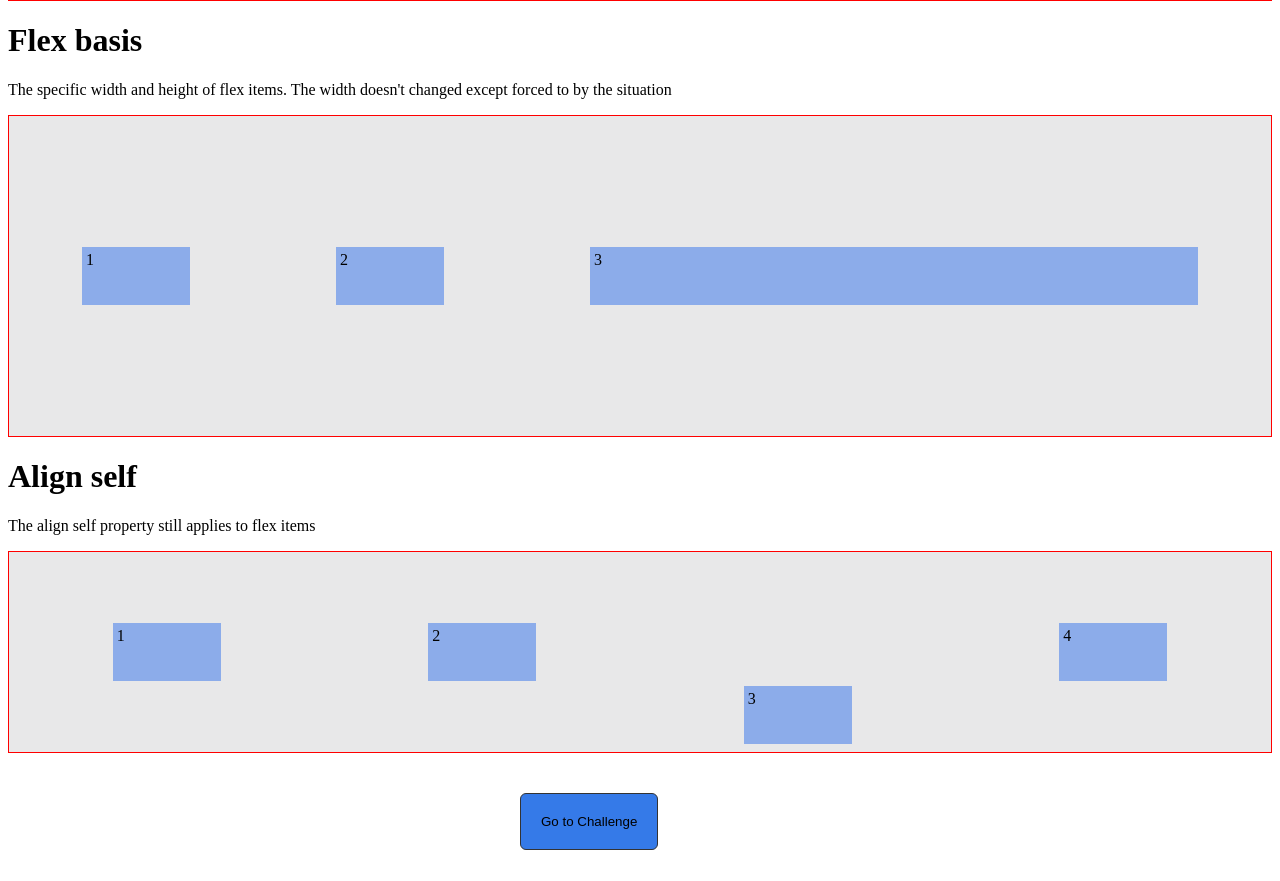
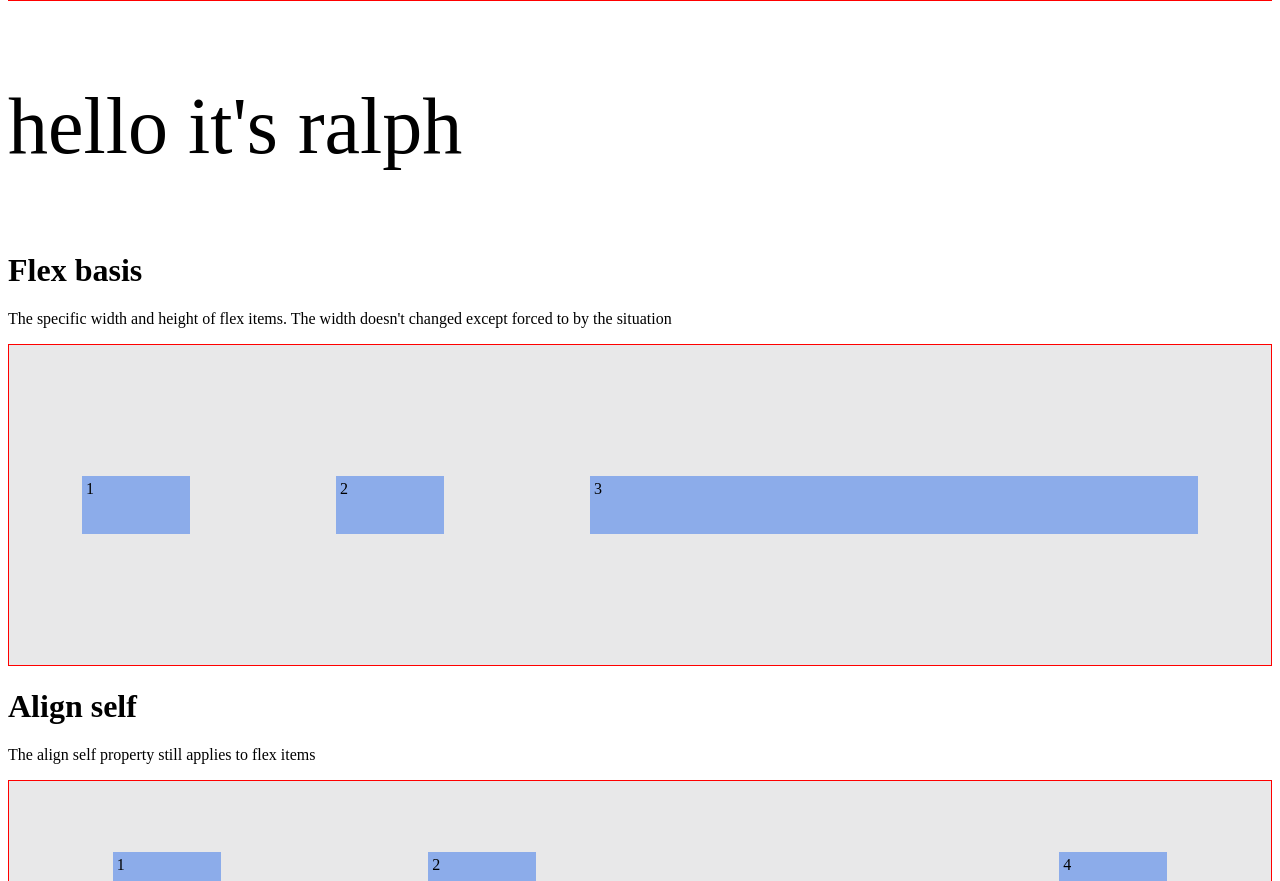
Before and after one commit to Vicradon/responsive-flexbox-site, a plain HTML site: page index.html in a window 1280 px wide. Shown: the part 889-1770 px from the top of the page. Before the commit the page ends 1747 px from the top, so only its background shows below. Drawn offline with Linux system fonts and the light colour scheme.

Commit message:
test index

```diff
--- a/index.html
+++ b/index.html
@@ -27,6 +27,7 @@
     <div style="flex-grow: 4">2</div>
     <div style="flex-grow: 8">3</div>
   </div>
+  <p style = "font-size:5em;">hello it's ralph</p>
   <h1>Flex basis</h1>
   <p>The specific width and height of flex items. The width doesn't changed except forced to by the situation</p>
   <div class="flex-container">
```
